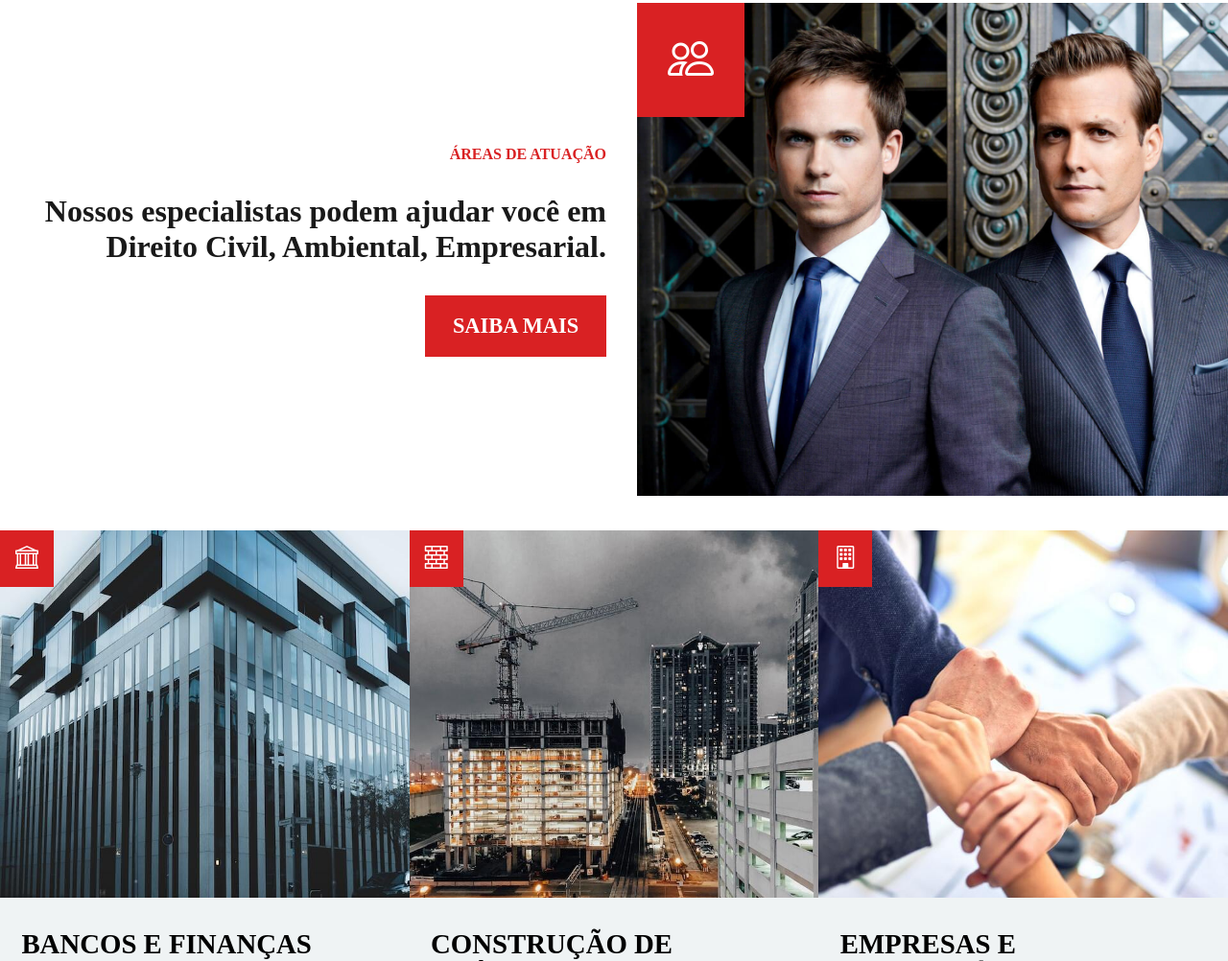
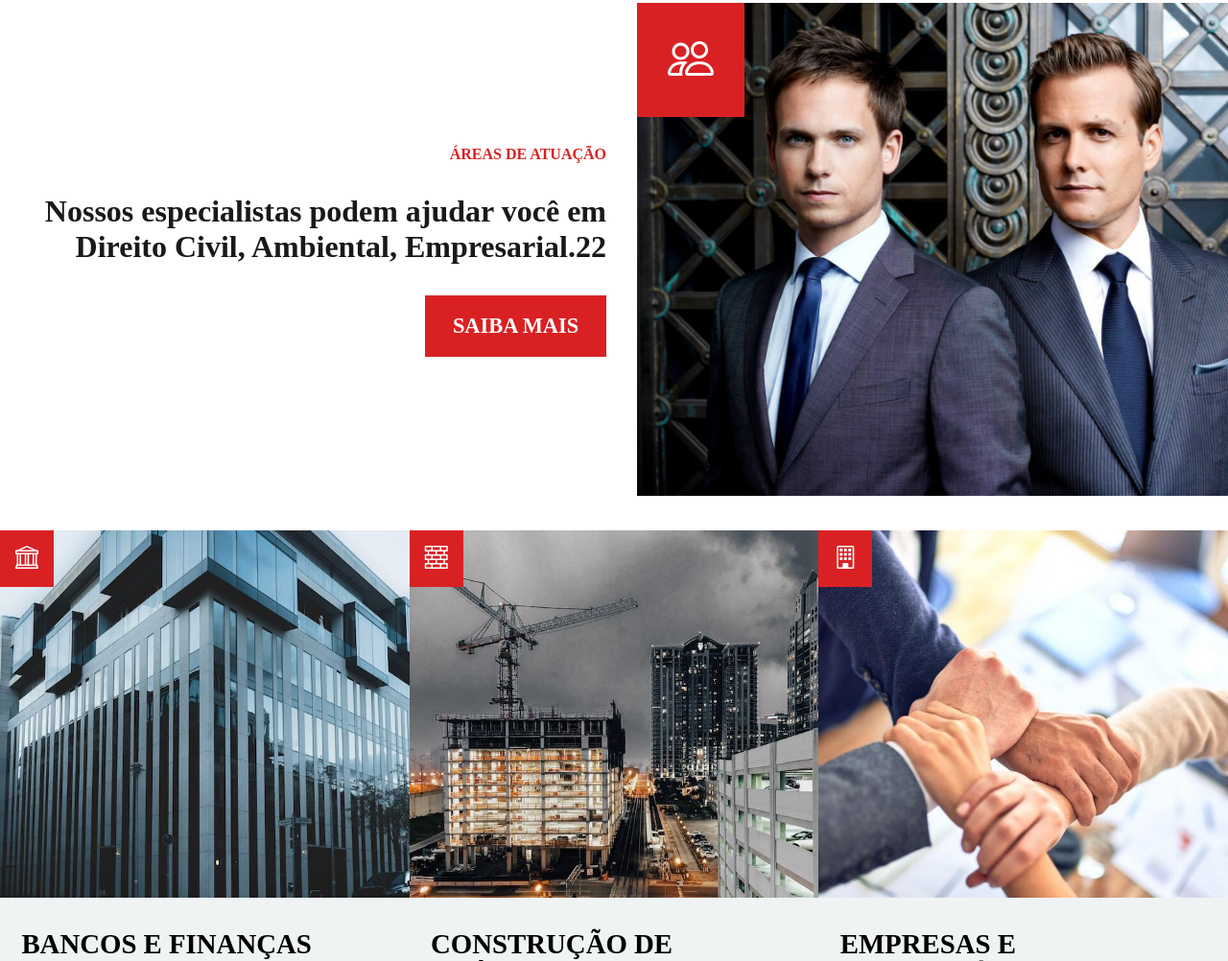
Before and after one commit to Gigliany/Curso-Html-CSS-e-JavaScript, a plain HTML site: page index.html in a window 1280 px wide. Shown: the part 749-1751 px from the top of the page at 96% size. Drawn offline with nearby package versions, Linux system fonts and the light colour scheme; a web font is replaced by a local one.

Commit message:
inseri numero 2

```diff
--- a/index.html
+++ b/index.html
@@ -52,7 +52,7 @@
         <div id="expertise-information" class="text-container">
             <p class="section-subtitle">Áreas de atuação</p>
             <h3 class="section-title">
-                Nossos especialistas podem ajudar você em Direito Civil, Ambiental, Empresarial.
+                Nossos especialistas podem ajudar você em Direito Civil, Ambiental, Empresarial.22
             </h3>
             <a href="#" class="btn">Saiba Mais</a>
         </div>
```
